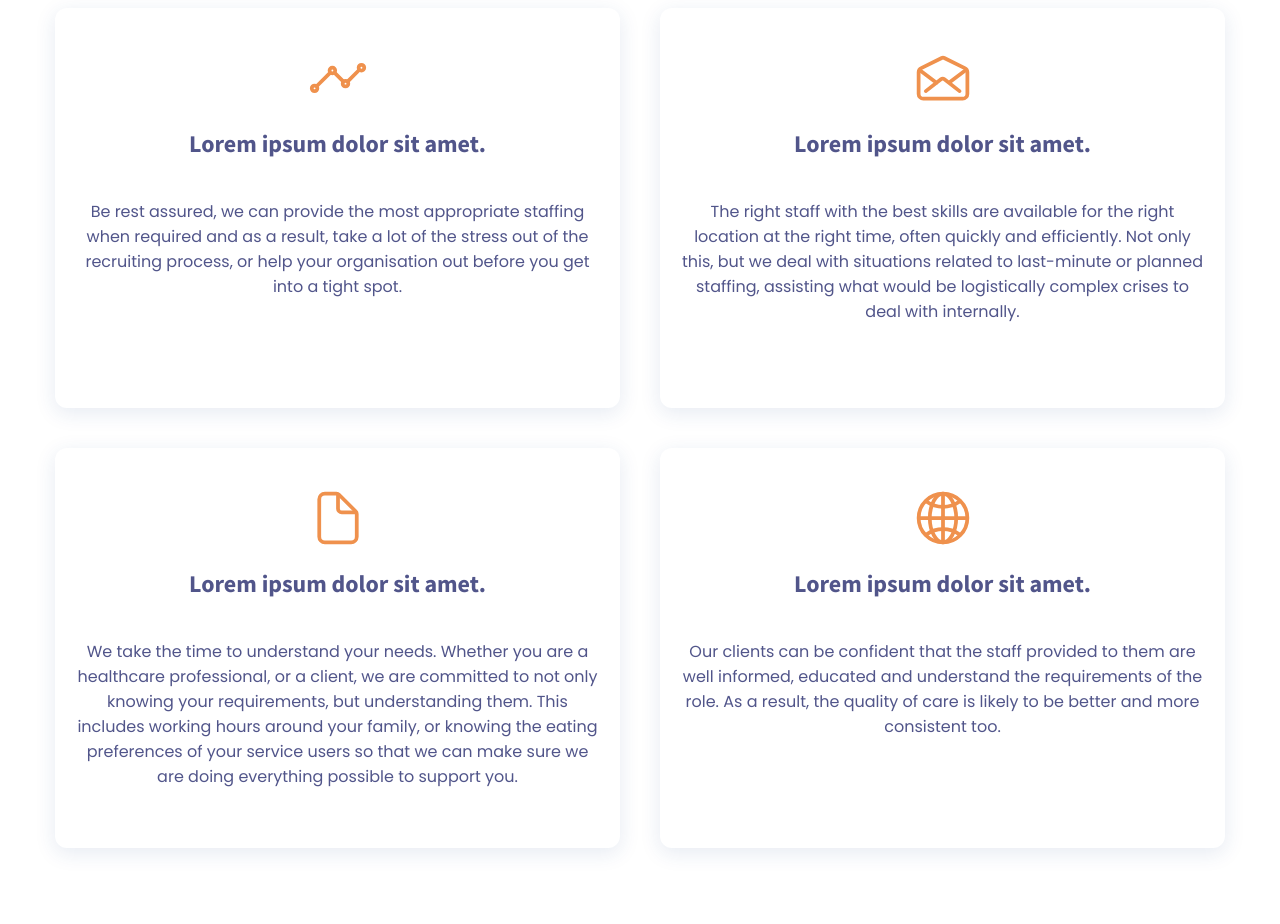
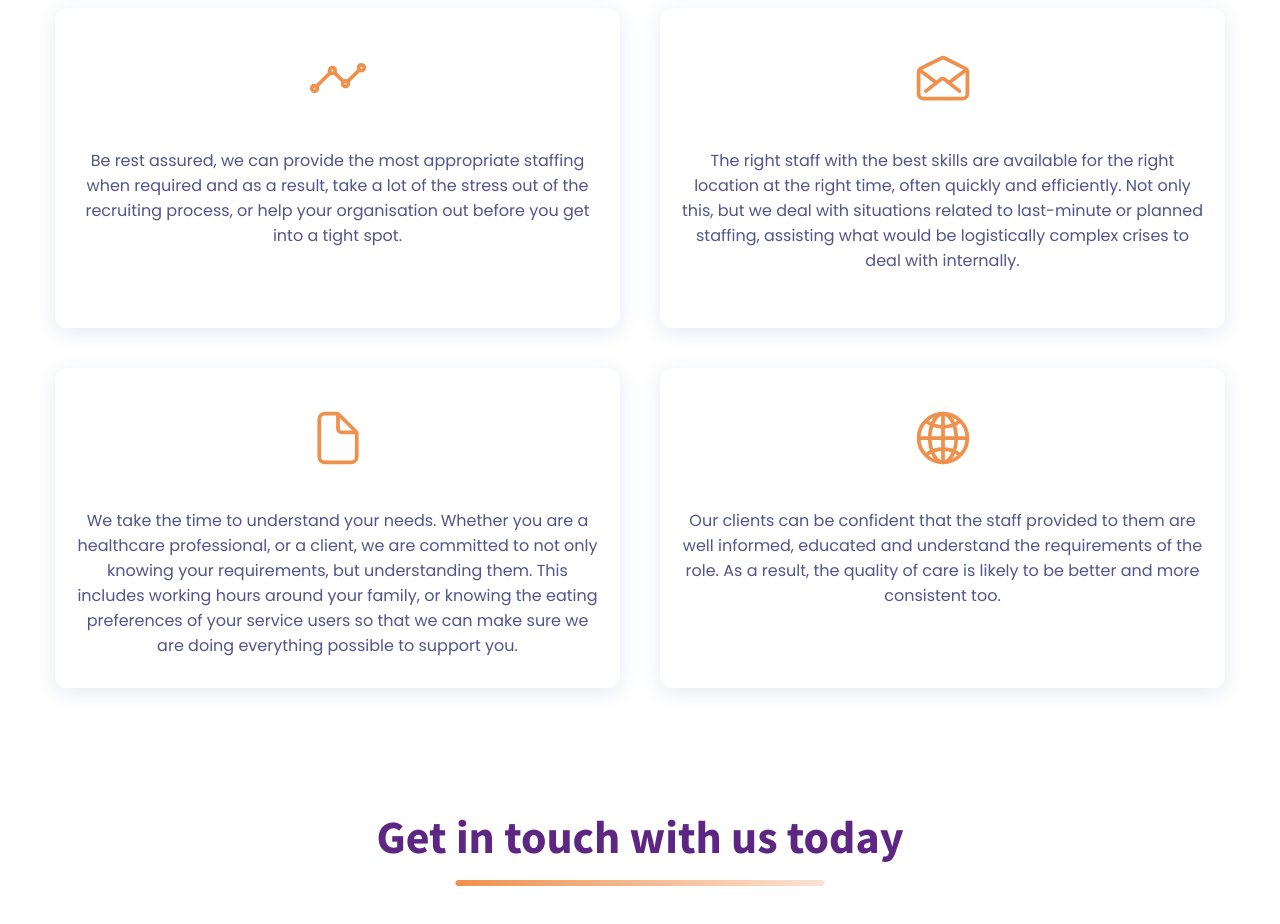
Before and after one commit to seguna15/mega-spring, a plain HTML site: page partners.html in a window 1280 px wide. Shown: the part 1060-1984 px from the top of the page. Drawn offline with nearby package versions, Linux system fonts and the light colour scheme.

Commit message:
features card

```diff
--- a/assets/css/pages.css
+++ b/assets/css/pages.css
@@ -754,7 +754,7 @@ textarea{
     padding: 2rem;
     box-shadow: var(--shadow);
     border-radius: var(--radius-12);
-    height: 40rem;
+    height: 32rem;
   }
   /*-----------------------------------*\
     FOOTER
--- a/partners.html
+++ b/partners.html
@@ -102,7 +102,7 @@
                                     <ion-icon name="analytics-outline"></ion-icon>
                                 </div>
                                 <div class="card-content">
-                                    <h3 class="h4 card-title">Lorem ipsum dolor sit amet.</h3>
+                                    <!--h3 class="h4 card-title">Lorem ipsum dolor sit amet.</h3-->
 
                                     <p class="section-text">
                                         Be rest assured, we can provide the most appropriate staffing when required and as a result, take a lot of the stress out of the recruiting process, or help your organisation out before you get into a tight spot.
@@ -117,7 +117,8 @@
                                     <ion-icon name="mail-open-outline"></ion-icon>
                                 </div>
                                 <div class="card-content">
-                                    <h3 class="h4 card-title">Lorem ipsum dolor sit amet.</h3>
+                                    <!--h3 class="h4 card-title">Lorem ipsum dolor sit amet.</h3-->
+
 
                                     <p class="section-text">
                                         The right staff with the best skills are available for the right location at the right time, often quickly and efficiently. Not only this, but we deal with situations related to last-minute or planned staffing, assisting what would be logistically complex crises to deal with internally.
@@ -132,7 +133,8 @@
                                     <ion-icon name="document-outline"></ion-icon>
                                 </div>
                                 <div class="card-content">
-                                    <h3 class="h4 card-title">Lorem ipsum dolor sit amet.</h3>
+                                     <!--h3 class="h4 card-title">Lorem ipsum dolor sit amet.</h3-->
+
 
                                     <p class="section-text">
                                        We take the time to understand your needs. Whether you are a healthcare professional, or a client, we are committed to not only knowing your requirements, but understanding them. This includes working hours around your family, or knowing the eating preferences of your service users so that we can make sure we are doing everything possible to support you.
@@ -147,7 +149,8 @@
                                     <ion-icon name="globe-outline"></ion-icon>
                                 </div>
                                 <div class="card-content">
-                                    <h3 class="h4 card-title">Lorem ipsum dolor sit amet.</h3>
+                                     <!--h3 class="h4 card-title">Lorem ipsum dolor sit amet.</h3-->
+
 
                                     <p class="section-text">
                                        Our clients can be confident that the staff provided to them are well informed, educated and understand the requirements of the role. As a result, the quality of care is likely to be better and more consistent too.
```
